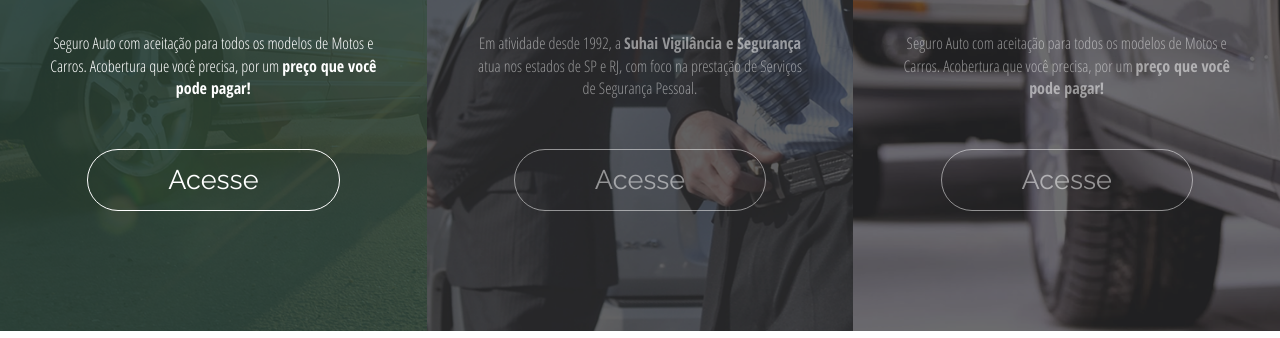
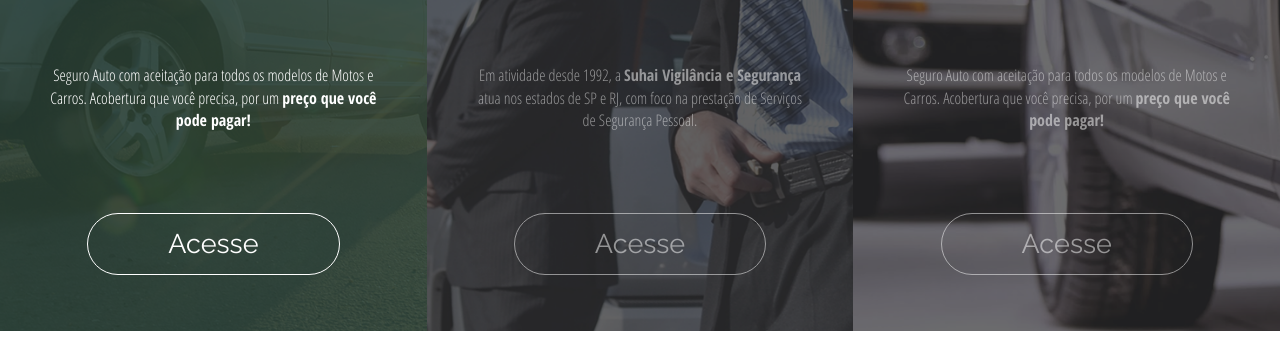
Before and after one commit to CarlosAngeline/suhai, a plain HTML site: page index.html in a window 1280 px wide. Shown: the part 409-747 px from the top of the page. Drawn offline with nearby package versions, Linux system fonts and the light colour scheme.

Commit message:
Last fix

```diff
--- a/css/styles.css
+++ b/css/styles.css
@@ -41,7 +41,7 @@
     align-content: space-between;
     flex-direction: column;
     padding: 4% 15px;
-    padding: 15vh 15px;
+    padding: 7vh 15px;
     position: relative;
     z-index: 10;
 }
```
